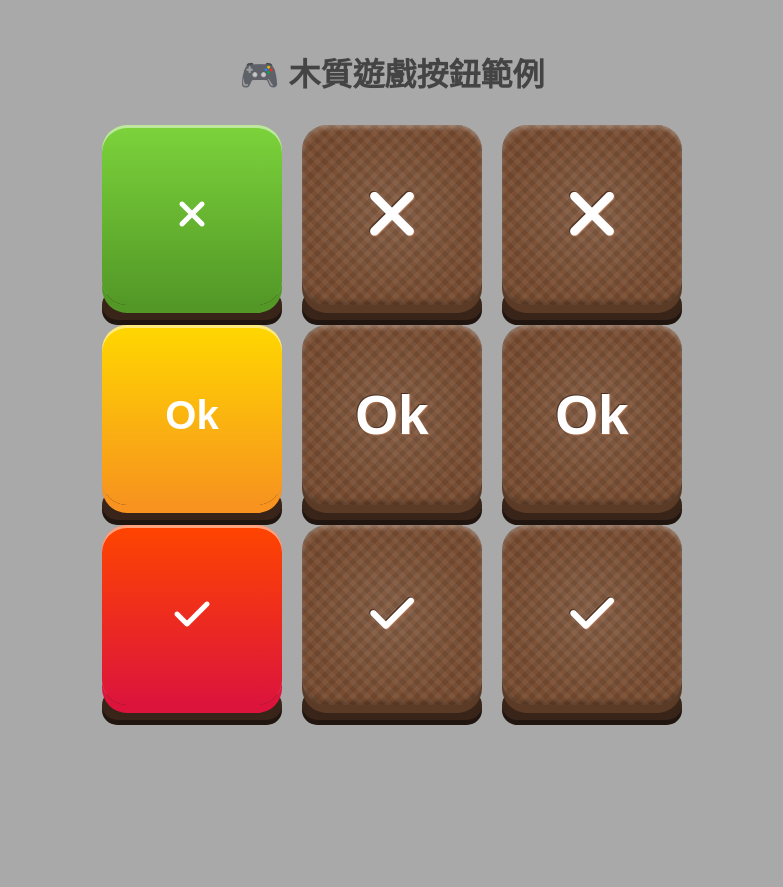
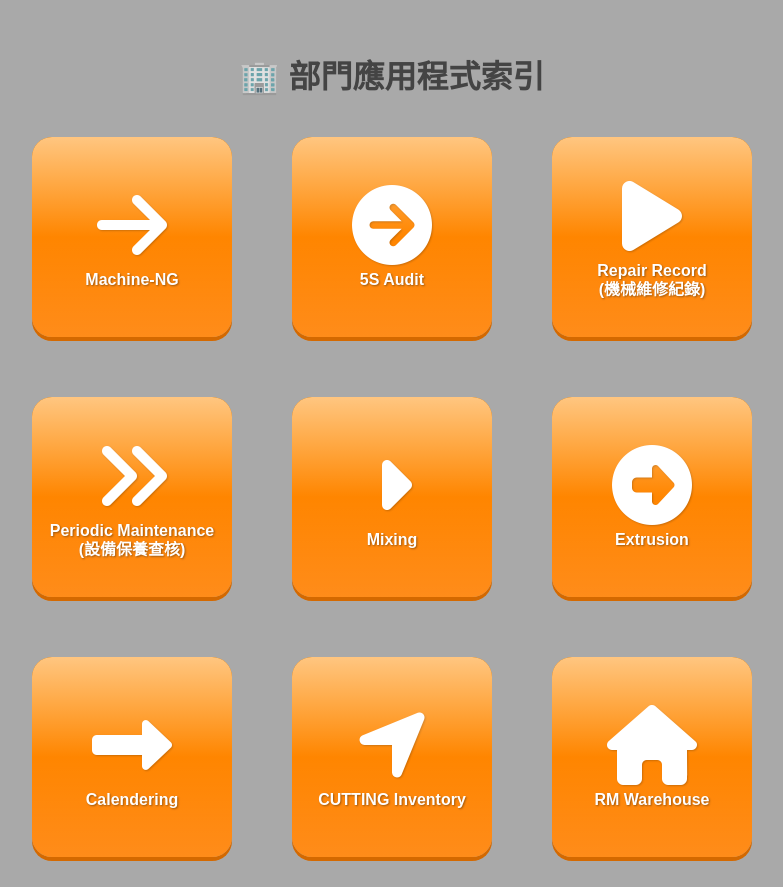
Before and after one commit to DEREKLIN1429/ALLKEY, a plain HTML site: page index.html in a window 1280 px wide. Shown: the whole page, without its empty margins (248-1031 px from the left). Before the commit the page ends 800 px from the top, so only its background shows below. Drawn offline with Linux system fonts and the light colour scheme.

Commit message:
Update index.html

```diff
--- a/index.html
+++ b/index.html
@@ -3,7 +3,7 @@
 <head>
     <meta charset="UTF-8">
     <meta name="viewport" content="width=device-width, initial-scale=1.0">
-    <title>木質遊戲按鈕範例 - 完整程式碼</title>
+    <title>部門應用程式網站</title>
     <link rel="stylesheet" href="https://cdnjs.cloudflare.com/ajax/libs/font-awesome/6.5.2/css/all.min.css">
 
     <style>
@@ -12,163 +12,160 @@
         /* ---------------------------------- */
 
         body {
-            background-color: #A9A9A9; /* 模擬圖片中的灰色背景 */
+            background-color: #A9A9A9; /* 保持中性灰色背景 */
             display: flex;
             flex-direction: column;
             align-items: center;
             font-family: Arial, sans-serif;
-            padding: 20px;
+            padding: 30px;
+            margin: 0;
+            min-height: 100vh;
         }
 
         h1 {
             color: #444;
-            margin-bottom: 30px;
+            margin-bottom: 40px;
         }
 
         .button-grid {
             display: flex;
-            flex-wrap: wrap; /* 允許項目換行 */
-            width: 600px; /* 3 個按鈕，每個約 180px 寬，加上間距 */
-            gap: 20px; /* 按鈕之間的間距 */
+            flex-wrap: wrap;
+            width: 720px; /* 3 個按鈕 (200px) + 間距 (2 x 60px) */
+            gap: 60px; /* 按鈕之間的間距 */
             justify-content: center;
         }
 
-        .btn {
-            width: 180px;
-            height: 180px;
-            border: none;
-            border-radius: 25px; /* 圓角 */
+        /* ---------------------------------- */
+        /* 2. 按鈕 (<a> 標籤) 的通用樣式 */
+        /* ---------------------------------- */
+
+        .btn-link {
+            width: 200px;
+            height: 200px;
+            text-decoration: none; /* 移除超連結下劃線 */
+            color: #fff; /* 文字和圖標顏色 */
+            border-radius: 20px; /* 圓角 */
             cursor: pointer;
-            font-size: 40px;
-            font-weight: bold;
-            color: white;
-            box-sizing: border-box; /* 確保 padding 和 border 在寬度內 */
-            position: relative; /* 用於陰影和木托 */
-            transition: transform 0.1s;
+            box-sizing: border-box;
+            position: relative; /* 用於陰影 */
+            overflow: hidden; /* 確保高光不溢出 */
+
+            /* 內容垂直水平居中 */
+            display: flex;
+            flex-direction: column;
+            justify-content: center;
+            align-items: center;
+            text-align: center;
+
+            /* 陰影和懸浮效果 */
+            box-shadow: 0 4px 0 #D46900; /* 底部陰影 */
+            transition: transform 0.1s, box-shadow 0.1s;
+
+            /* 橘色漸變背景 (模擬圖片二) */
+            background: linear-gradient(to bottom, #FF8C00, #FF7F00);
         }
 
-        .btn:hover {
-            transform: translateY(-2px); /* 懸停時輕微上移 */
+        .btn-link:hover {
+            transform: translateY(2px); /* 點擊/懸停時下壓效果 */
+            box-shadow: 0 2px 0 #D46900;
+        }
+
+        /* 點擊時的下壓效果 */
+        .btn-link:active {
+            transform: translateY(4px);
+            box-shadow: 0 0 0 #D46900;
         }
 
         /* ---------------------------------- */
-        /* 2. 模擬木質底座效果 */
+        /* 3. 圖標和文字樣式 */
         /* ---------------------------------- */
-        /* 圖片中所有按鈕下方都有一個深色木托底座 */
-        .btn::after {
-            content: '';
-            position: absolute;
-            bottom: -15px; /* 讓底座露出來 */
-            left: 0;
-            width: 100%;
-            height: 30px;
-            border-radius: 25px;
-            /* 模擬深色木托 */
-            background: #382419;
-            box-shadow: 0 5px 0 #21150f; /* 底部陰影 */
-            z-index: -1; /* 放在按鈕下方 */
+
+        .btn-icon {
+            font-size: 80px; /* 圖標大小 */
+            margin-bottom: 5px;
+            text-shadow: 1px 1px 2px rgba(0, 0, 0, 0.2); /* 輕微文字陰影 */
         }
 
-
-        /* ---------------------------------- */
-        /* 3. 按鈕的顏色和圖案 (實色按鈕) */
-        /* ---------------------------------- */
-
-        /* 綠色叉 (X) - 實色 */
-        .green.solid {
-            background: linear-gradient(to bottom, #7CD33B, #539827); /* 顏色漸變 */
-            box-shadow: 0 8px 0 #539827, inset 0 3px 0 rgba(255, 255, 255, 0.5); /* 底部厚度和光澤 */
-            color: white;
-        }
-        /* 黃色 Ok - 實色 */
-        .orange.solid {
-            background: linear-gradient(to bottom, #FFD700, #F7931E);
-            box-shadow: 0 8px 0 #F7931E, inset 0 3px 0 rgba(255, 255, 255, 0.5);
-            color: white;
-        }
-        /* 紅色勾 (Check) - 實色 */
-        .red.solid {
-            background: linear-gradient(to bottom, #FF4500, #DC143C);
-            box-shadow: 0 8px 0 #DC143C, inset 0 3px 0 rgba(255, 255, 255, 0.5);
-            color: white;
+        .btn-text {
+            font-size: 16px;
+            font-weight: bold;
+            line-height: 1.2;
+            padding: 0 10px;
+            text-shadow: 1px 1px 2px rgba(0, 0, 0, 0.4); /* 輕微文字陰影 */
         }
 
         /* ---------------------------------- */
-        /* 4. 木質紋理按鈕 */
+        /* 4. 模擬圖片二的光澤效果 */
         /* ---------------------------------- */
 
-        .brown.texture {
-            /* 模擬木頭的顏色 */
-            background-color: #794D31;
-            /* 複雜的漸變和陰影來模擬木質紋理和光澤 */
-            background-image:
-                /* 淺色木紋線條 */
-                repeating-linear-gradient(
-                    45deg,
-                    rgba(255, 255, 255, 0.05) 0,
-                    rgba(255, 255, 255, 0.05) 5px,
-                    transparent 5px,
-                    transparent 10px
-                ),
-                /* 深色木紋線條 */
-                repeating-linear-gradient(
-                    -45deg,
-                    rgba(0, 0, 0, 0.1) 0,
-                    rgba(0, 0, 0, 0.1) 5px,
-                    transparent 5px,
-                    transparent 10px
-                ),
-                /* 中央的高光和漸變 */
-                radial-gradient(
-                    circle at center,
-                    rgba(255, 255, 255, 0.1) 0%,
-                    #794D31 70%
-                );
-
-            /* 底部厚度和光澤 */
-            box-shadow: 0 8px 0 #5B3B26, inset 0 3px 5px rgba(255, 255, 255, 0.3), inset 0 -3px 5px rgba(0, 0, 0, 0.3);
-            color: white; /* 圖標/文字顏色 */
-            text-shadow: 1px 1px 2px rgba(0, 0, 0, 0.6); /* 給文字加一點陰影 */
-        }
-
-        /* ---------------------------------- */
-        /* 5. 確保圖標在木紋按鈕上居中且清晰 */
-        /* ---------------------------------- */
-
-        .brown.texture i, .brown.texture {
-            /* 在木紋按鈕上調整圖標/文字大小，使其看起來更像雕刻的 */
-            font-size: 50px;
-            color: white;
-            /* 模擬雕刻的內陰影效果 */
-            text-shadow: -1px -1px 0 #4C3224, 1px 1px 0 #A86F4E;
-        }
-        .brown.texture:nth-child(2) i, .brown.texture:nth-child(3) i {
-            font-size: 70px; /* 讓第一個木紋按鈕上的 'X' 更大一點 */
-        }
-
-        /* 修正 Ok 文字的內陰影 */
-        .brown.texture:nth-child(5), .brown.texture:nth-child(6) {
-            font-size: 55px;
-            text-shadow: -1px -1px 0 #4C3224, 1px 1px 0 #A86F4E;
+        .btn-link::before {
+            content: '';
+            position: absolute;
+            top: 0;
+            left: 0;
+            width: 100%;
+            height: 100%;
+            border-radius: 20px;
+            /* 創造高光反射效果 (使用線性漸變) */
+            background: linear-gradient(
+                to bottom,
+                rgba(255, 255, 255, 0.5) 0%,
+                rgba(255, 255, 255, 0.0) 50%,
+                rgba(255, 255, 255, 0.1) 100%
+            );
+            pointer-events: none; /* 讓點擊事件穿透高光層 */
         }
     </style>
 </head>
 <body>
 
-    <h1>🎮 木質遊戲按鈕範例</h1>
+    <h1>🏢 部門應用程式索引</h1>
 
     <div class="button-grid">
-        <button class="btn green solid"><i class="fas fa-times"></i></button>
-        <button class="btn brown texture"><i class="fas fa-times"></i></button>
-        <button class="btn brown texture"><i class="fas fa-times"></i></button>
+        <a class="btn-link" href="https://dereklin1429.github.io/Machine-NG/" target="_blank">
+            <i class="fas fa-arrow-right btn-icon"></i>
+            <span class="btn-text">Machine-NG</span>
+        </a>
 
-        <button class="btn orange solid">Ok</button>
-        <button class="btn brown texture">Ok</button>
-        <button class="btn brown texture">Ok</button>
+        <a class="btn-link" href="https://dereklin1429.github.io/5S-audit/" target="_blank">
+            <i class="fas fa-arrow-circle-right btn-icon"></i>
+            <span class="btn-text">5S Audit</span>
+        </a>
 
-        <button class="btn red solid"><i class="fas fa-check"></i></button>
-        <button class="btn brown texture"><i class="fas fa-check"></i></button>
-        <button class="btn brown texture"><i class="fas fa-check"></i></button>
+        <a class="btn-link" href="https://dereklin1429.github.io/repair-history/" target="_blank">
+            <i class="fas fa-play btn-icon"></i>
+            <span class="btn-text">Repair Record<br>(機械維修紀錄)</span>
+        </a>
+
+        <a class="btn-link" href="https://dereklin1429.github.io/-MC-maintenance-check/" target="_blank">
+            <i class="fas fa-angle-double-right btn-icon"></i>
+            <span class="btn-text">Periodic Maintenance<br>(設備保養查核)</span>
+        </a>
+
+        <a class="btn-link" href="https://chiehs1429.github.io/Mixing/" target="_blank">
+            <i class="fas fa-caret-right btn-icon"></i>
+            <span class="btn-text">Mixing</span>
+        </a>
+
+        <a class="btn-link" href="https://chiehs1429.github.io/Extrusion_app/" target="_blank">
+            <i class="fas fa-arrow-alt-circle-right btn-icon"></i>
+            <span class="btn-text">Extrusion</span>
+        </a>
+
+        <a class="btn-link" href="https://chiehs1429.github.io/Calendering/" target="_blank">
+            <i class="fas fa-long-arrow-alt-right btn-icon"></i>
+            <span class="btn-text">Calendering</span>
+        </a>
+
+        <a class="btn-link" href="https://chiehs1429.github.io/CUTTING-Inventory/" target="_blank">
+            <i class="fas fa-location-arrow btn-icon"></i>
+            <span class="btn-text">CUTTING Inventory</span>
+        </a>
+
+        <a class="btn-link" href="https://chiehs1429.github.io/RM-Warehouse/" target="_blank">
+            <i class="fas fa-home btn-icon"></i>
+            <span class="btn-text">RM Warehouse</span>
+        </a>
     </div>
 
 </body>
```
